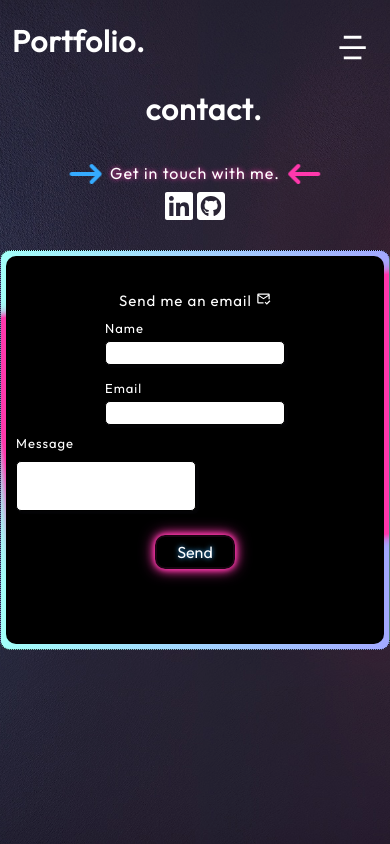
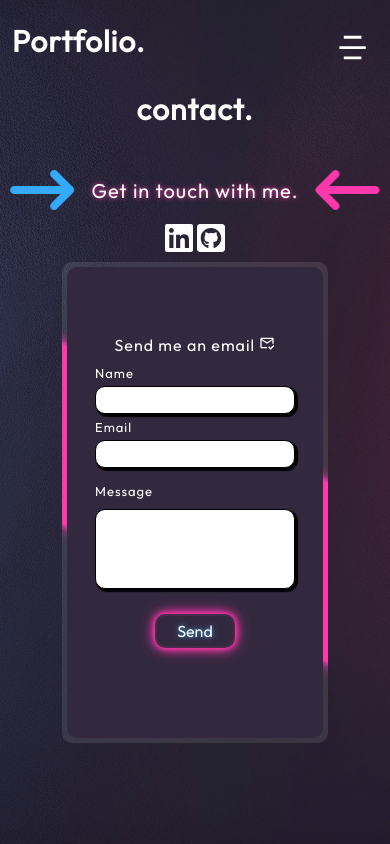
Before and after one commit to Malu888/portfolio, a React (Vite) app: page /contact in a window 390 px wide. Built offline with nearby package versions, Linux system fonts and the light colour scheme.

Commit message:
contact page mobile

```diff
--- a/src/components/Contact/Contact.jsx
+++ b/src/components/Contact/Contact.jsx
@@ -44,7 +44,6 @@ function Contact() {
             </div>
             <div className={styles.btn}>
               <button type="submit" className={styles.send}>Send</button>
-
             </div>
 
           </form>
--- a/src/components/Contact/Contact.module.css
+++ b/src/components/Contact/Contact.module.css
@@ -3,8 +3,7 @@
 .containerContact {
   margin-top: 30px;
   color: var(--color-text);
-  margin-left: 10%;
-  margin-right: 10%;
+  overflow: hidden;
   display: flex;
   flex-direction: column;
   align-items: center;
@@ -91,15 +90,18 @@
 }
 
 .containerForm {
-  margin-top: 60px;
-  margin-left: 25%;
-  background-color: rgba(255, 56, 172, 0.1);
+  background-color: rgba(255, 255, 255, 0.1);
   border-radius: 10px;
   position: relative;
   z-index: 1;
   overflow-y: hidden;
-  width: 50%;
-  height: auto;
+  width: 60vw;
+  height: 35vh;
+  display: flex;
+align-items: center;
+justify-content: center;
+margin: 40px auto 0 auto;
+padding: 20px 5px;
 }
 
 .containerForm::before {
@@ -107,46 +109,40 @@
   position: absolute;
   background-color: #ff38ac;
   box-shadow: 0 0 5px #ff38ac, 0 0 10px #ff38ac, 0 0 15px #ff38ac;
-  width: 660px;
-  height: 65%;
-  display: flex;
-  align-items: center;
-  margin: auto;
-  margin-top: 30px;
+  width: 90%;
+  height: 70%;
+  top: 50%;
+  left: 50%;
   border-radius: 10px;
+  transform: translate(-50%, -50%) rotate(0deg);
   z-index: -1;
-  animation: animate 3s infinite;
+  overflow: hidden;
+  animation: animate 3s infinite linear;
 
 }
 @keyframes animate {
  100% {
-    transform: rotate(360deg);
+    transform: translate(-50%, -50%) rotate(360deg) ;
   }
 }
 .containerForm::after {
   content: '';
-  background-color: rgb(0, 0, 0);
+  background-color: #33293f;
   position: absolute;
   inset: 5px;
   border-radius: inherit;
   z-index: -1;
+
 }
 
 .divForm {
-
-  padding: 20px 40px;
-  margin: auto;
-
-  margin-top: 30px;
+  padding: 20px 30px;
   border-radius: 10px;
-
-
 }
 
 
 
 .formTitle {
-  font-size: 20px;
   letter-spacing: 1px;
   font-family: var(--font-roboto);
   color: var(--color-text);
@@ -166,19 +162,18 @@
 }
 
 .row {
-  width: 100%;
-  min-height: 100px;
+  max-width: 90%;
+  min-height: 90px;
   background: transparent;
   display: flex;
   flex-direction: column;
 }
 
 .form {
-
   display: flex;
   flex-direction: row;
   align-items: center;
-  gap: 20px;
+  gap: 15px;
 }
 
 .label {
@@ -189,20 +184,24 @@
   background-color: transparent;
 }
 
-.inputs,
-.textarea {
+.inputs {
   border-style: none;
   border-radius: 10px;
-  padding: 8px;
+  padding: 5px;
   text-align: center;
+  max-width: 200px;
   border: 1px solid rgb(0, 0, 0);
   box-shadow: 2px 2px 1px 1px rgb(3, 3, 5);
 }
 
 .textarea {
-  min-height: 100px;
+  min-height: 80px;
+  min-width: 200px;
   resize: none;
-  width: 250px;
+  border: 1px solid rgb(0, 0, 0);
+  box-shadow: 2px 2px 1px 1px rgb(3, 3, 5);
+  border-radius: 10px;
+  margin-top: 10px;
 }
 
 .send {
@@ -224,94 +223,68 @@
 
 .btn {
   display: flex;
-  flex-direction: column;
+  flex-direction: row;
   align-items: center;
   justify-content: flex-end;
   margin-top: 13%;
   background: transparent;
+  margin-right: 0;
 }
 
-.status {
-  background: transparent;
-  color: var(--color-bg);
-  font-size: 13px;
-  text-align: center;
-  width: 150px;
-  margin-top: 10px;
-}
 
-@media screen and (max-width: 830px) {
-  .arrowIconRight {
-    font-size: 2rem;
+@media (max-width: 830px) {
+  .containerForm {
+    width: 68vw;
+    height: 57vh;
+    margin-bottom: 20px;
+    margin-top: 0;
+    padding-top: 0;
   }
 
-  .arrowIconLeft {
-    font-size: 2rem;
-  }
+  .containerForm::before {
+     width: 60%;
+     height: 200%;
+     margin-top: 0;
+   }
 
-  .subTitle {
-    font-size: 16px;
-    margin-top: 5px;
+  .form {
+    width: 60vw;
+    height: 35vh;
+    margin-top: 0;
   }
 
   .divForm {
-    padding: 10px 15px;
-    box-shadow: none;
-    border: none;
-    background: transparent;
+    padding: 0;
+    margin: 0;
   }
 
-  .containerForm {
-    background: linear-gradient(
-      90deg,
-      rgb(163, 255, 249) 0%,
-      rgb(163, 215, 255) 48%,
-      rgb(163, 169, 255) 100%
-    );
-    width: 100%;
-    padding: 0;
-    margin: 0;
-    margin-top: 20px;
-    border: 1px dotted black;
-    height: 400px;
+  .row {
+    max-width: 100%;
+    min-height: 100px;
+    flex-direction: column;
   }
 
   .form {
     flex-direction: column;
-    justify-content: center;
-    margin: auto;
     align-items: center;
-    gap: 0;
-    background: transparent;
+    gap: 15px;
   }
 
   .formTitle {
-    font-size: 15px;
-    text-align: center;
+    margin-top: 10px;
+   text-align: center;
   }
 
   .textarea {
-    margin-bottom: 10px;
-    margin-top: 10px;
-    border-radius: 5px;
-
-    min-height: 50px;
-    resize: none;
-    width: 180px;
-  }
-
-  .inputs {
-    margin-bottom: 10px;
-    padding: 3px;
-    border-radius: 5px;
-    width: 180px;
+   margin-bottom: 0;
   }
 
   .btn {
-    margin: auto;
+    flex-direction: column;
+    justify-content: center;
+    margin: 0;
+    margin-top: 10px;
   }
 
-  .send {
-    margin: auto;
-  }
+
 }
```
